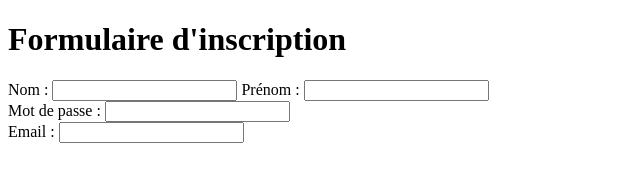
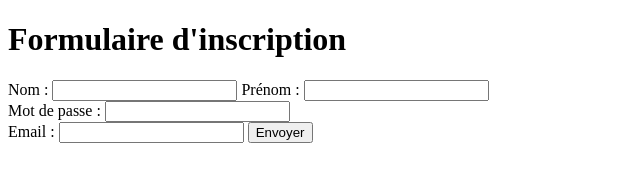
Before and after one commit to MatisGames35/jolie, a plain HTML site: page index.html in a window 1280 px wide. Shown: the whole page, without its empty margins (0-640 px from the left). Drawn offline with Linux system fonts and the light colour scheme.

Commit message:
on envoie

```diff
--- a/index.html
+++ b/index.html
@@ -22,6 +22,8 @@
         <div>
             <label for="email">Email :</label>
             <input type="email" id="email" name="email" required>
+            <button type="submit">Envoyer</button>
+
         </div>
     </form>
 </body>
```
